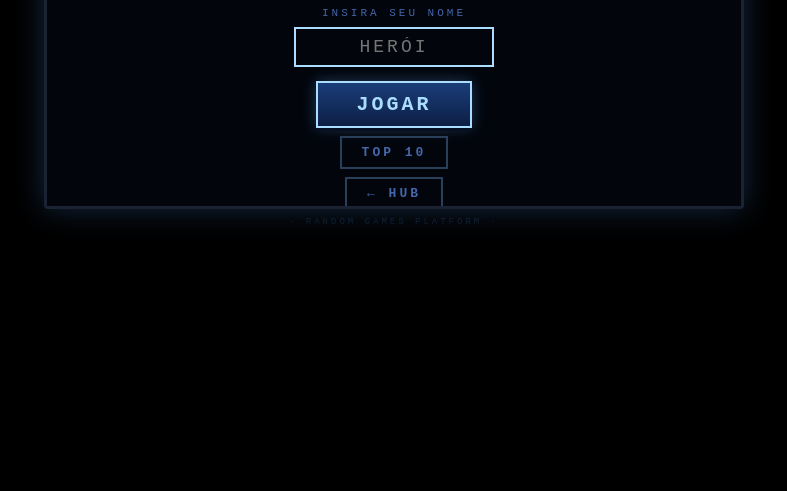
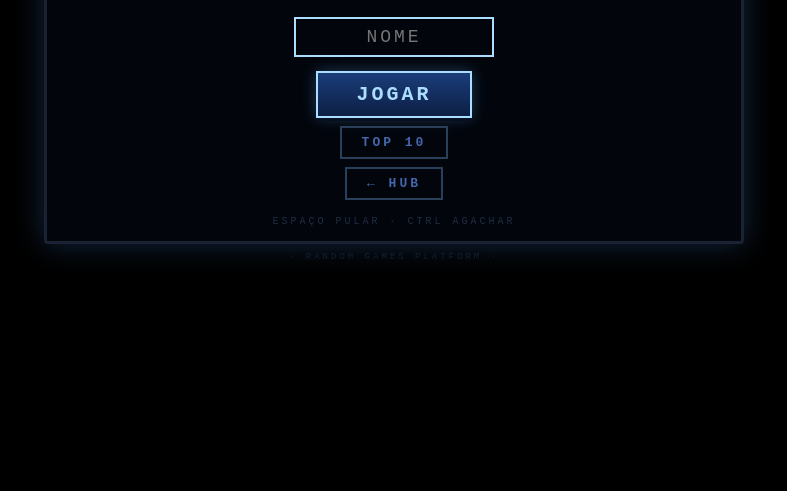
Before and after one commit to Gianotto/torre-infinita, a website: page public/games/lua-runner/index.html in a window 1280 px wide. Shown: the part 309-800 px from the top of the page, without its empty margins (246-1033 px from the left). Drawn offline with Linux system fonts and the light colour scheme.

Commit message:
fix: lua-runner layout — remove label, rename placeholder, increase canvas height to 320

```diff
--- a/public/games/lua-runner/index.html
+++ b/public/games/lua-runner/index.html
@@ -171,8 +171,7 @@
       <div id="nameScreen" class="screen">
         <h1 class="game-title">LUA RUNNER</h1>
         <div class="game-subtitle">∙ MOON SURFACE EDITION ∙</div>
-        <label class="field-label">INSIRA SEU NOME</label>
-        <input type="text" id="playerName" placeholder="HERÓI" maxlength="12" autocomplete="off">
+        <input type="text" id="playerName" placeholder="NOME" maxlength="12" autocomplete="off">
         <button class="btn" onclick="startGame()">JOGAR</button>
         <button class="btn small" onclick="showTop10Screen()">TOP 10</button>
         <button class="btn small" onclick="window.location.href='/'">← HUB</button>
@@ -197,7 +196,7 @@
 
       <!-- Game canvas + touch buttons -->
       <div id="gameScreen">
-        <canvas id="gameCanvas" width="700" height="250"></canvas>
+        <canvas id="gameCanvas" width="700" height="320"></canvas>
         <div id="touchControls">
           <div class="touch-btn" id="touchJump">↑</div>
           <div class="touch-btn" id="touchDuck">↓</div>
@@ -335,7 +334,7 @@
       addTouchBtn(document.getElementById('touchDuck'), 'duck');
 
       // ── Game constants ─────────────────────────────────────────
-      const W = 700, H = 250;
+      const W = 700, H = 320;
       const GROUND_Y   = 195;   // y of ground top-edge
       const GRAVITY    = 0.6;
       const JUMP_VY    = -13;
```
